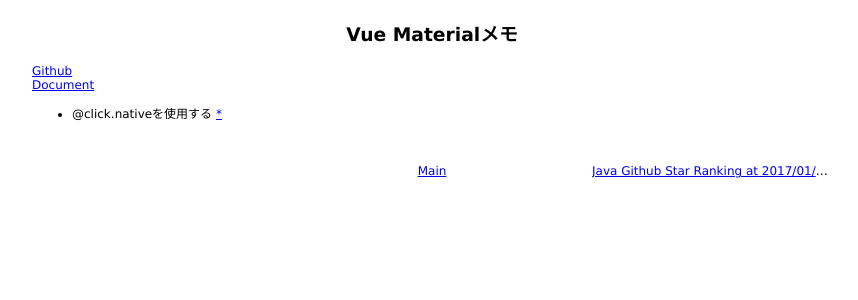
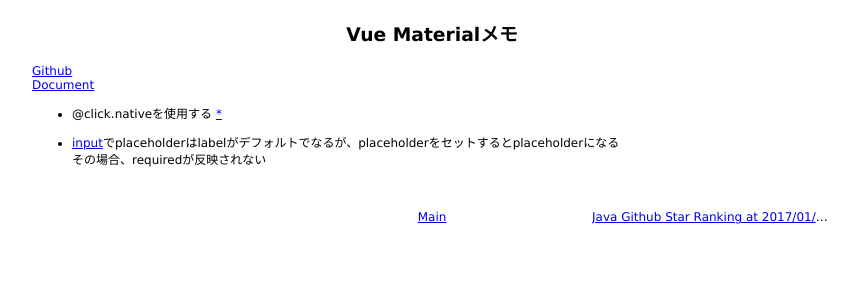
Before and after one commit to 38elements/38elements.github.com, a Jekyll site: the page built from _posts/2017-02-08-vue-material.md, in a window 1280 px wide. Shown: the top 300 px of the page, without its empty margins (208-1066 px from the left). Built offline with Jekyll 4.4.1, drawn with Linux system fonts in a browser that asks for light colours.

Commit message:
Update 2017-02-08-vue-material.md

```diff
--- a/_posts/2017-02-08-vue-material.md
+++ b/_posts/2017-02-08-vue-material.md
@@ -6,3 +6,6 @@ title: Vue Materialメモ
 [Document](https://vuematerial.github.io/#/)
 
 * @click.nativeを使用する [\*](https://vuematerial.github.io/#/changelog)
+
+* [input](https://vuematerial.github.io/#/components/input)でplaceholderはlabelがデフォルトでなるが、placeholderをセットするとplaceholderになる
+その場合、requiredが反映されない
```
